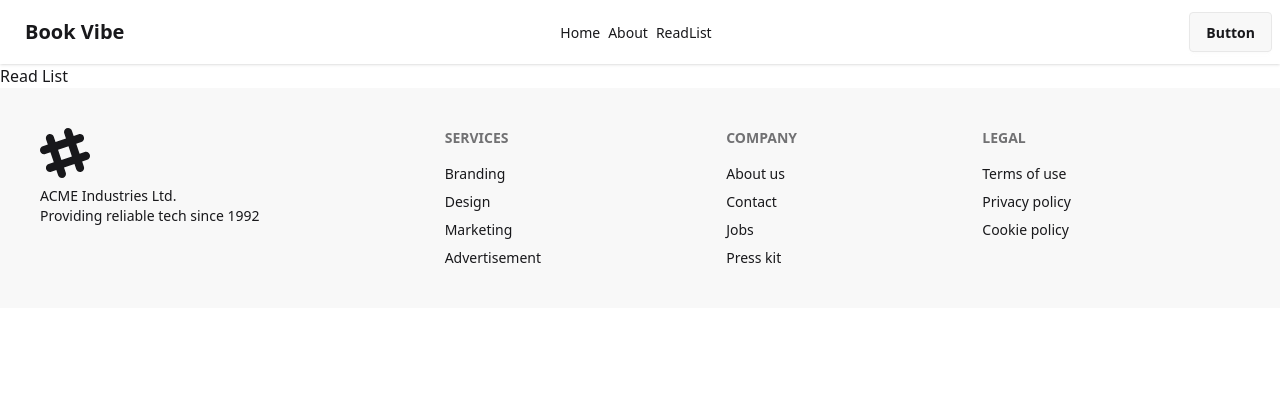
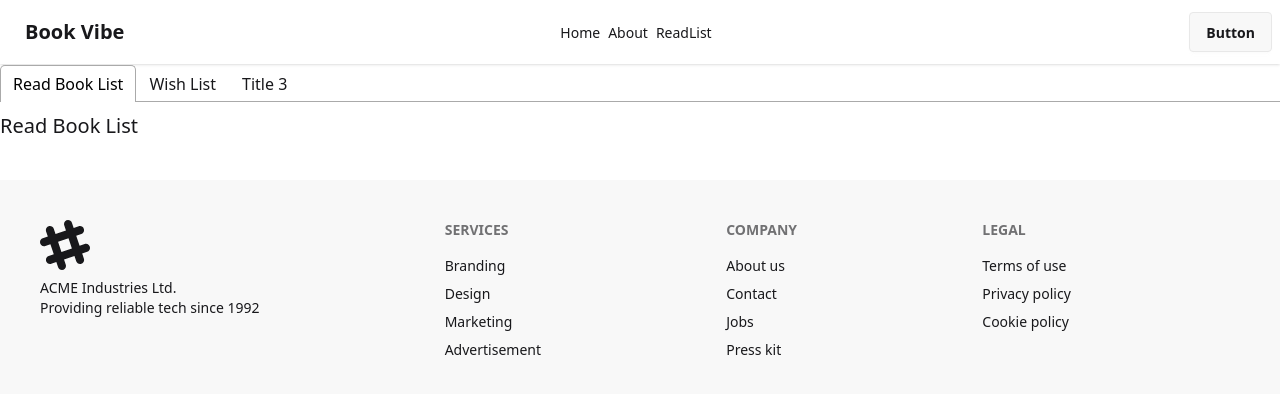
Before and after one commit to chayansrk64/book-vibe-store, a React (Vite) app: page /readlist in a window 1280 px wide. Shown: the top 394 px of the page. Built offline with nearby package versions, Linux system fonts and the light colour scheme.

Commit message:
book list added

```diff
--- a/package.json
+++ b/package.json
@@ -15,6 +15,7 @@
     "react": "^19.1.1",
     "react-dom": "^19.1.1",
     "react-router": "^7.9.3",
+    "react-tabs": "^6.1.0",
     "tailwindcss": "^4.1.14"
   },
   "devDependencies": {
--- a/src/Routes/Routes.jsx
+++ b/src/Routes/Routes.jsx
@@ -23,6 +23,7 @@ export const router = createBrowserRouter([
             },
             {
                 path: '/readlist',
+                loader: () => fetch('booksData.json'),
                 Component: ReadList
             },
             {
--- a/src/pages/ReadList/ReadList.jsx
+++ b/src/pages/ReadList/ReadList.jsx
@@ -1,11 +1,60 @@
-import React from 'react';
+import React, { useEffect, useState } from "react";
+import { useLoaderData } from "react-router";
+import { Tab, Tabs, TabList, TabPanel } from "react-tabs";
+import "react-tabs/style/react-tabs.css";
+import { getStoredBook } from "../../utility/addToDB";
+import Book from "../Book/Book";
 
 const ReadList = () => {
-    return (
-        <div>
-            Read List
+
+    const [readList, setReadList] = useState([])
+
+    const data = useLoaderData()
+    console.log(data);
+
+
+    useEffect(() => {
+        const storedBookData = getStoredBook()
+        const convertedStoredBooks = storedBookData.map(id => parseInt(id));
+
+        const myReadList = data.filter(book => convertedStoredBooks.includes(book.bookId))
+        setReadList(myReadList)
+
+    }, [data])
+
+
+  return (
+    <Tabs>
+      <TabList>
+        <Tab>Read Book List</Tab>
+        <Tab>Wish List</Tab>
+        <Tab>Title 3</Tab>
+      </TabList>
+
+      <TabPanel>
+        <h2 className="text-xl">Read Book List</h2>
+        <div className="my-10">
+            {
+                readList.map(book => <div>
+                    <div className="flex justify-between items-center border my-3 rounded-xl px-4">
+                        <div className="flex items-center gap-3 py-2">
+                            <img className="w-[50px]" src={book.image} alt="" />
+                            <h3>{book.bookName}</h3>
+                        </div>
+                        <div><button className="btn btn-danger">Delete</button></div>
+                    </div>
+                </div>)
+            }
         </div>
-    );
+      </TabPanel>
+      <TabPanel>
+        <h2>Wish List</h2>
+      </TabPanel>
+      <TabPanel>
+        <h2>Any content 3</h2>
+      </TabPanel>
+    </Tabs>
+  );
 };
 
 export default ReadList;
--- a/src/utility/addToDB.js
+++ b/src/utility/addToDB.js
@@ -25,4 +25,4 @@ const addStoredDB = (id) => {
 
 }
 
-export {addStoredDB};
+export {addStoredDB, getStoredBook};
```
Also changed, not shown: 1 other file (tests, documents, lock files or other folders).
